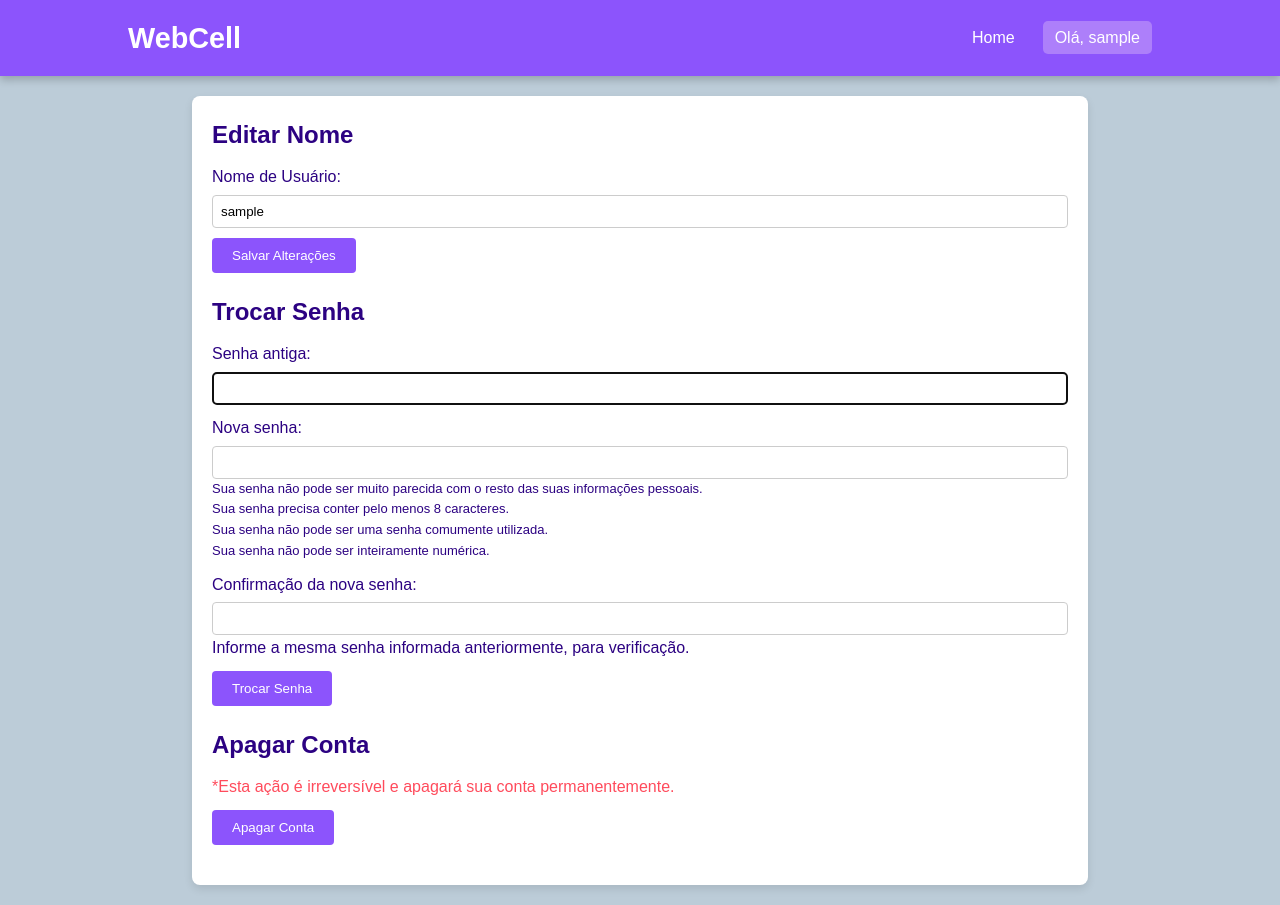
After one commit to hiildh/projeto-desenvolvimento-web, a Django app: page /configuracoes-usuario/ in a window 1280 px wide. The commit adds this page. Run offline with Django 5.2, Linux system fonts and the light colour scheme; the visitor is signed in with stand-in values (Sample User, id 1).

Commit message:
inserção da página de configurações de usuário

```diff
--- a/celulares/settings.py
+++ b/celulares/settings.py
@@ -16,7 +16,7 @@ from pathlib import Path
 # Build paths inside the project like this: BASE_DIR / 'subdir'.
 BASE_DIR = Path(__file__).resolve().parent.parent
 
-LOGIN_REDIRECT_URL = '/noticias/'  # Redirecionar para a página de notícias após login
+LOGIN_REDIRECT_URL = '/'  # Redirecionar para a página de notícias após login
 
 # Quick-start development settings - unsuitable for production
 # See https://docs.djangoproject.com/en/5.1/howto/deployment/checklist/
--- /dev/null
+++ b/core/static/configuracoes_user.css
@@ -0,0 +1,162 @@
+* {
+    margin: 0;
+    padding: 0;
+    box-sizing: border-box;
+    font-family: Arial, sans-serif;
+}
+
+body {
+    background-color: #bcccd8; /* color5 */
+    color: #2c0282; /* color3 */
+    line-height: 1.6;
+}
+
+header {
+    background-color: #8c54fc; /* color1 */
+    padding: 15px 10%;
+    display: flex;
+    justify-content: space-between;
+    align-items: center;
+    box-shadow: 0px 4px 8px rgba(0, 0, 0, 0.2);
+}
+
+header .logo {
+    font-size: 1.8rem;
+    color: #fff;
+    font-weight: bold;
+}
+
+header ul {
+    display: flex;
+    gap: 1rem;
+}
+
+header ul li {
+    list-style: none;
+}
+
+header ul li a {
+    color: #ffffff;
+    text-decoration: none;
+    font-size: 1rem;
+    padding: 8px 12px;
+    transition: 0.3s ease;
+}
+
+header ul li .active {
+    background-color: #ad7ffa; /* color2 */
+    border-radius: 5px;
+}
+
+header ul li a:hover {
+    background-color: #ad7ffa; /* color2 */
+    border-radius: 5px;
+}
+
+main {
+    width: 70%;
+    margin: 20px auto;
+    background-color: #ffffff;
+    padding: 20px;
+    border-radius: 8px;
+    box-shadow: 0px 4px 8px rgba(0, 0, 0, 0.1);
+}
+
+.messages {
+    margin-bottom: 20px;
+    padding: 10px;
+    border-radius: 4px;
+}
+
+.config-section {
+    margin-bottom: 20px;
+}
+
+.config-section ul {
+    list-style: none;
+    display: flex;
+    flex-direction: column;
+    font-size: small;
+}
+
+.config-section .errorlist{
+    color: #ff4b5c;
+}
+
+.config-section li {
+    display: flex;
+    justify-content: space-between;
+    align-items: center;
+}
+
+
+/* Mensagem de sucesso */
+.alert-success {
+    padding: 5px;
+    color: #375038; /* Verde para sucesso */
+    background-color: #4caf4f63; /* Verde para sucesso */
+    border-left: 5px solid #388E3C;
+}
+
+/* Mensagem de erro */
+.alert-error, .alert-danger {
+    background-color: #F44336; /* Vermelho para erro */
+    border-left: 5px solid #D32F2F;
+}
+
+/* Mensagem de informação */
+.alert-info {
+    background-color: #2196F3; /* Azul para informação */
+    border-left: 5px solid #1976D2;
+}
+
+/* Mensagem de aviso */
+.alert-warning {
+    background-color: #FFC107; /* Amarelo para aviso */
+    border-left: 5px solid #FFA000;
+}
+
+.config-section h2 {
+    color: #2c0282; /* color3 */
+    margin-bottom: 10px;
+}
+
+.config-section label {
+    display: block;
+    margin: 10px 0 5px;
+}
+
+.config-section input[type="text"],
+.config-section input[type="password"] {
+    width: 100%;
+    padding: 8px;
+    border: 1px solid #ccc;
+    border-radius: 4px;
+}
+
+.config-section button {
+    background-color: #8c54fc; /* color1 */
+    color: #fff;
+    border: none;
+    padding: 10px 20px;
+    border-radius: 4px;
+    cursor: pointer;
+    transition: background-color 0.3s ease;
+    margin-top: 10px;
+}
+
+.config-section button:hover {
+    background-color: #6a3ccd;
+}
+
+.delete-section p {
+    color: #ff4b5c;
+}
+
+.delete-button {
+    background-color: #ff4b5c;
+}
+
+.delete-button:hover {
+    background-color: #ff1e3c;
+}
--- /dev/null
+++ b/core/templates/configuracoes_user.html
@@ -0,0 +1,54 @@
+<!DOCTYPE html>
+<html lang="pt-br">
+<head>
+    <meta charset="utf-8">
+    <meta name="viewport" content="width=device-width, initial-scale=1.0">
+    <title>Configurações</title>
+    <link rel="stylesheet" type="text/css" href="/static/configuracoes_user.css">
+</head>
+<body>
+    <header>
+        <span class="logo">WebCell</span>
+        <ul>
+            <li><a href="/">Home</a></li>
+            <li><a class="active" href="/configuracoes-usuario/">Olá, {{ user.username }}</a></li>
+        </ul>
+    </header>
+    <main>
+        {% if messages %}
+            <div>
+                {% for message in messages %}
+                <div class="alert-{{ message.tags }}">{{ message }}</div>
+                {% endfor %}
+            </div>
+        {% endif %}
+        <section class="config-section">
+            <h2>Editar Nome</h2>
+            <form action="{% url 'configuracoes_user' %}" method="post">
+                {% csrf_token %}
+                <label for="username">Nome de Usuário:</label>
+                <input type="text" id="username" name="username" value="{{ user.username }}" required>
+                <button type="submit">Salvar Alterações</button>
+            </form>
+        </section>
+
+        <section class="config-section">
+            <h2>Trocar Senha</h2>
+            <form action="{% url 'configuracoes_user' %}" method="post">
+                {% csrf_token %}
+                {{ password_form.as_p }}
+                <button type="submit">Trocar Senha</button>
+            </form>
+        </section>
+
+        <section class="config-section delete-section">
+            <h2>Apagar Conta</h2>
+            <p>*Esta ação é irreversível e apagará sua conta permanentemente.</p>
+            <form action="{% url 'delete_account' %}" method="post">
+                {% csrf_token %}
+                <button type="submit" class="delete-button">Apagar Conta</button>
+            </form>
+        </section>
+    </main>
+</body>
+</html>
--- a/core/urls.py
+++ b/core/urls.py
@@ -1,5 +1,5 @@
 from django.urls import path
-from .views import adicionar_noticia, comentar, listar_noticias, listar_celulares, cadastro_user, adicionar_celular, gerar_home, detalhar_celular
+from .views import adicionar_noticia, comentar, configuracoes_user, delete_account, listar_noticias, listar_celulares, cadastro_user, adicionar_celular, gerar_home, detalhar_celular
 from django.contrib.auth import views as auth_views
 
 urlpatterns = [
@@ -11,6 +11,10 @@ urlpatterns = [
     path('adicionar-celular/', adicionar_celular, name='adicionar_celular'),
     path('celulares/', listar_celulares, name='listar_celulares'),
     path('cadastro_user/', cadastro_user, name='cadastro_user'),
+    path('configuracoes-usuario/', configuracoes_user, name='configuracoes_user'),
+    path('configuracoes-usuario/', configuracoes_user, name='configuracoes_user'),
+    path('password-change/', auth_views.PasswordChangeView.as_view(template_name='password_change.html'), name='password_change'),
+    path('delete-account/', delete_account, name='delete_account'),
     path('login/', auth_views.LoginView.as_view(template_name='login.html'), name='login'),  # Adiciona login
     path('logout/', auth_views.LogoutView.as_view(), name='logout'),  # Adiciona logout
 ]
--- a/core/views.py
+++ b/core/views.py
@@ -1,8 +1,11 @@
 from django.shortcuts import render, redirect
 from .models import Comentario, Noticia, Celular
 from django.contrib.auth.models import User
+from django.contrib.auth import logout, update_session_auth_hash
+from django.contrib.auth.forms import PasswordChangeForm
 from django.contrib import messages
 from django.http import HttpResponse
+from django.contrib.auth.decorators import login_required
 
 # View para listar notícias
 def listar_noticias(request):
@@ -107,3 +110,35 @@ def cadastro_user(request):
         return redirect('login')  # Redireciona para a página de login
 
     return render(request, 'cadastro_user.html')
+
+@login_required(login_url='login')
+def configuracoes_user(request):
+    user = request.user
+    password_form = PasswordChangeForm(user)  # Inicializar o formulário de senha no início
+
+    if request.method == 'POST':
+        if 'username' in request.POST:
+            # Atualizar nome do usuário
+            new_username = request.POST.get('username')
+            user.username = new_username
+            user.save()
+            messages.success(request, 'Nome de usuário atualizado com sucesso.')
+        else:
+            # Troca de senha
+            password_form = PasswordChangeForm(user, request.POST)
+            if password_form.is_valid():
+                user = password_form.save()
+                update_session_auth_hash(request, user)  # Mantém o usuário logado
+                messages.success(request, 'Senha trocada com sucesso.')
+                return redirect('configuracoes_user')
+            else:
+                messages.error(request, 'Corrija os erros abaixo.')
+
+    return render(request, 'configuracoes_user.html', {'user': user, 'password_form': password_form})
+
+@login_required
+def delete_account(request):
+    user = request.user
+    user.delete()
+    logout(request)
+    return redirect('login')
```
Also changed, not shown: core/templates/layout-prin.html (+10 -6 lines), core/templates/login.html (+12 -0 lines), core/templates/paginacelulares.html (+9 -5 lines).
